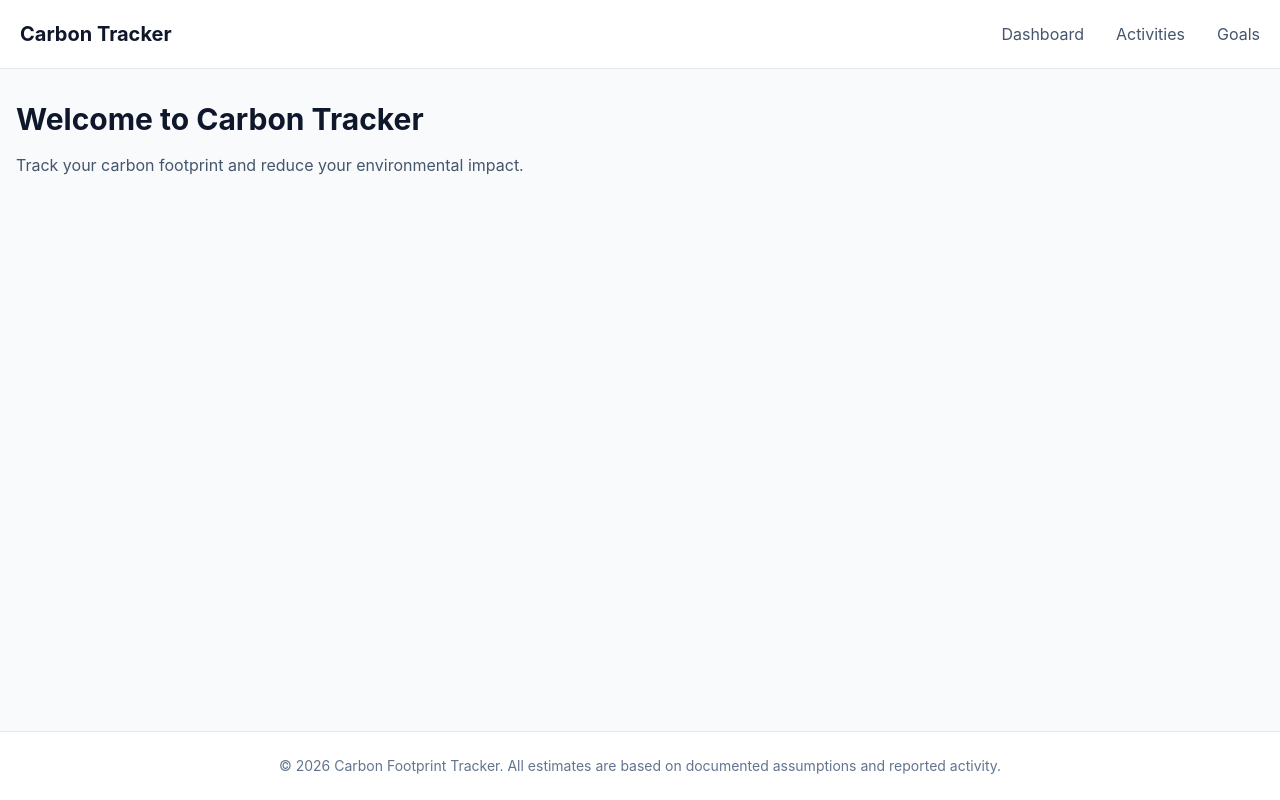
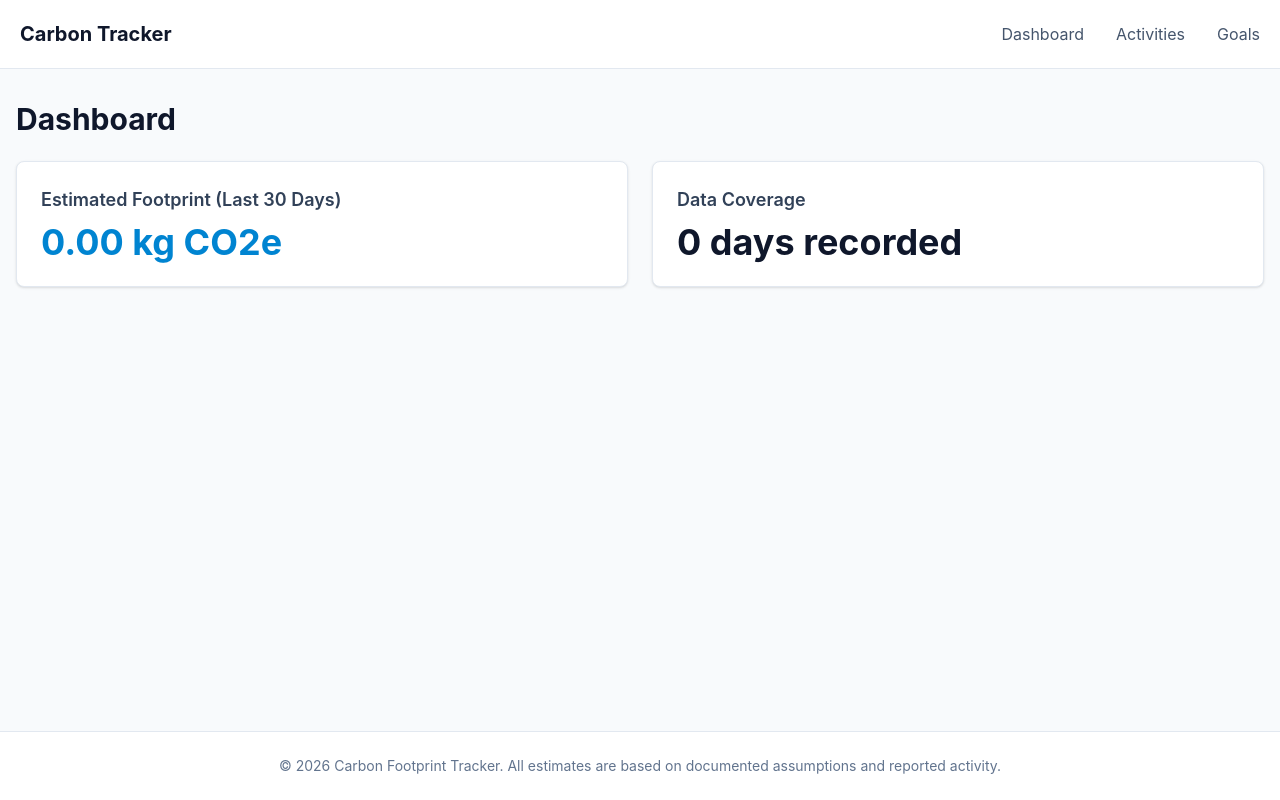
Before and after one commit to anushkay91/CarbonFootS, a React (Vite) app: page / in a window 1280 px wide. Built offline with nearby package versions, Linux system fonts and the light colour scheme.

Commit message:
feat: implement routing and unit testing
- Add react-router-dom for navigation
- Integrate Vitest for unit testing
- Define CalculationResult domain model
- Refactor Navigation to use Link components

```diff
--- a/src/App.tsx
+++ b/src/App.tsx
@@ -3,13 +3,20 @@
  * SPDX-License-Identifier: Apache-2.0
  */
 
-import Layout from './components/Layout';
+import React from 'react';
+import { BrowserRouter, Routes, Route } from 'react-router-dom';
+import DashboardPage from './pages/Dashboard';
+import ActivitiesPage from './pages/ActivitiesPage';
+import GoalsPage from './pages/GoalsPage';
 
 export default function App() {
   return (
-    <Layout>
-      <h1 className="text-3xl font-bold">Welcome to Carbon Tracker</h1>
-      <p className="mt-4 text-slate-600">Track your carbon footprint and reduce your environmental impact.</p>
-    </Layout>
+    <BrowserRouter>
+      <Routes>
+        <Route path="/" element={<DashboardPage />} />
+        <Route path="/activities" element={<ActivitiesPage />} />
+        <Route path="/goals" element={<GoalsPage />} />
+      </Routes>
+    </BrowserRouter>
   );
 }
--- a/src/components/Layout.tsx
+++ b/src/components/Layout.tsx
@@ -1,4 +1,5 @@
 import React from 'react';
+import { Link } from 'react-router-dom';
 
 interface LayoutProps {
   children: React.ReactNode;
@@ -9,24 +10,24 @@ export default function Layout({ children }: LayoutProps) {
     <div className="flex flex-col min-h-screen bg-slate-50 text-slate-900">
       <header className="bg-white border-b border-slate-200">
         <nav aria-label="Main Navigation" className="max-w-7xl mx-auto px-4 py-4 flex items-center justify-between">
-          <a href="/" className="text-xl font-bold text-slate-900 focus:outline-none focus:ring-2 focus:ring-sky-500 rounded-md p-1">
+          <Link to="/" className="text-xl font-bold text-slate-900 focus:outline-none focus:ring-2 focus:ring-sky-500 rounded-md p-1">
             Carbon Tracker
-          </a>
+          </Link>
           <ul className="flex space-x-6">
             <li>
-              <a href="/" className="text-slate-600 hover:text-sky-600 focus:outline-none focus:ring-2 focus:ring-sky-500 rounded-md p-1">
+              <Link to="/" className="text-slate-600 hover:text-sky-600 focus:outline-none focus:ring-2 focus:ring-sky-500 rounded-md p-1">
                 Dashboard
-              </a>
+              </Link>
             </li>
             <li>
-              <a href="/activities" className="text-slate-600 hover:text-sky-600 focus:outline-none focus:ring-2 focus:ring-sky-500 rounded-md p-1">
+              <Link to="/activities" className="text-slate-600 hover:text-sky-600 focus:outline-none focus:ring-2 focus:ring-sky-500 rounded-md p-1">
                 Activities
-              </a>
+              </Link>
             </li>
             <li>
-              <a href="/goals" className="text-slate-600 hover:text-sky-600 focus:outline-none focus:ring-2 focus:ring-sky-500 rounded-md p-1">
+              <Link to="/goals" className="text-slate-600 hover:text-sky-600 focus:outline-none focus:ring-2 focus:ring-sky-500 rounded-md p-1">
                 Goals
-              </a>
+              </Link>
             </li>
           </ul>
         </nav>
--- /dev/null
+++ b/src/pages/ActivitiesPage.tsx
@@ -0,0 +1,34 @@
+import React, { useMemo } from 'react';
+import Layout from '../components/Layout';
+import { ActivityRepository } from '../services/ActivityRepository';
+
+export default function ActivitiesPage() {
+  const records = useMemo(() => ActivityRepository.getAll(), []);
+
+  return (
+    <Layout>
+      <h1 className="text-3xl font-bold mb-6">Activity History</h1>
+
+      {records.length === 0 ? (
+        <div className="text-center py-10 bg-white rounded-lg border border-slate-200">
+          <p className="text-slate-500">No activities recorded yet.</p>
+        </div>
+      ) : (
+        <div className="space-y-4">
+          {records.sort((a, b) => new Date(b.occurredAt).getTime() - new Date(a.occurredAt).getTime()).map(record => (
+            <div key={record.id} className="bg-white p-4 rounded-lg border border-slate-200 shadow-sm flex justify-between items-center">
+              <div>
+                <p className="font-semibold text-slate-900">{record.category}: {record.activityType}</p>
+                <p className="text-sm text-slate-500">{record.localDate}</p>
+              </div>
+              <div className="text-right">
+                <p className="font-bold text-sky-600">{record.estimatedCO2e.toFixed(2)} kg CO2e</p>
+                <p className="text-xs text-slate-400">Quality: {record.dataQuality}</p>
+              </div>
+            </div>
+          ))}
+        </div>
+      )}
+    </Layout>
+  );
+}
--- /dev/null
+++ b/src/pages/Dashboard.tsx
@@ -0,0 +1,36 @@
+import React, { useMemo } from 'react';
+import Layout from '../components/Layout';
+import { ActivityRepository } from '../services/ActivityRepository';
+import { TrackingSummaryEngine } from '../services/TrackingSummaryEngine';
+
+export default function DashboardPage() {
+  const records = useMemo(() => ActivityRepository.getAll(), []);
+
+  // Example: Summary for the last 30 days
+  const summary = useMemo(() => {
+    const today = new Date().toISOString().split('T')[0];
+    const thirtyDaysAgo = new Date();
+    thirtyDaysAgo.setDate(thirtyDaysAgo.getDate() - 30);
+    const thirtyDaysAgoStr = thirtyDaysAgo.toISOString().split('T')[0];
+
+    return TrackingSummaryEngine.getSummary(records, thirtyDaysAgoStr, today);
+  }, [records]);
+
+  return (
+    <Layout>
+      <h1 className="text-3xl font-bold mb-6">Dashboard</h1>
+
+      <div className="grid grid-cols-1 md:grid-cols-2 gap-6">
+        <div className="bg-white p-6 rounded-lg border border-slate-200 shadow-sm">
+          <h2 className="text-lg font-semibold text-slate-700">Estimated Footprint (Last 30 Days)</h2>
+          <p className="text-4xl font-bold text-sky-600 mt-2">{summary.totalCO2e.toFixed(2)} kg CO2e</p>
+        </div>
+
+        <div className="bg-white p-6 rounded-lg border border-slate-200 shadow-sm">
+          <h2 className="text-lg font-semibold text-slate-700">Data Coverage</h2>
+          <p className="text-4xl font-bold text-slate-900 mt-2">{summary.coverageDays} days recorded</p>
+        </div>
+      </div>
+    </Layout>
+  );
+}
--- /dev/null
+++ b/src/pages/GoalsPage.tsx
@@ -0,0 +1,48 @@
+import React, { useMemo } from 'react';
+import Layout from '../components/Layout';
+import { GoalRepository } from '../services/GoalRepository';
+
+export default function GoalsPage() {
+  const goals = useMemo(() => GoalRepository.getGoals(), []);
+
+  return (
+    <Layout>
+      <h1 className="text-3xl font-bold mb-6">Carbon Reduction Goals</h1>
+
+      {goals.length === 0 ? (
+        <div className="text-center py-10 bg-white rounded-lg border border-slate-200">
+          <p className="text-slate-500">No active goals yet.</p>
+        </div>
+      ) : (
+        <div className="space-y-6">
+          {goals.map(goal => {
+            const checkIns = GoalRepository.getCheckIns(goal.id);
+            const progress = checkIns.reduce((sum, c) => sum + c.value, 0);
+            const percentage = Math.min(100, (progress / goal.targetValue) * 100);
+
+            return (
+              <div key={goal.id} className="bg-white p-6 rounded-lg border border-slate-200 shadow-sm">
+                <div className="flex justify-between items-start mb-4">
+                  <div>
+                    <h2 className="text-xl font-bold text-slate-900">{goal.title}</h2>
+                    <p className="text-sm text-slate-500">{goal.cadence} goal</p>
+                  </div>
+                  <span className={`px-2 py-1 rounded text-xs font-semibold ${goal.status === 'active' ? 'bg-sky-100 text-sky-800' : 'bg-slate-100 text-slate-600'}`}>
+                    {goal.status}
+                  </span>
+                </div>
+
+                <div className="w-full bg-slate-100 rounded-full h-4 mb-2">
+                  <div className="bg-sky-600 h-4 rounded-full" style={{ width: `${percentage}%` }}></div>
+                </div>
+                <p className="text-sm text-slate-600 font-medium">
+                  {progress} / {goal.targetValue} {goal.unit} ({percentage.toFixed(0)}%)
+                </p>
+              </div>
+            );
+          })}
+        </div>
+      )}
+    </Layout>
+  );
+}
--- a/src/services/calculationEngine.ts
+++ b/src/services/calculationEngine.ts
@@ -1,4 +1,4 @@
-import { CalculationResult, DataQuality, Activity } from '../types/domain';
+import { CalculationResult, DataQuality } from '../types/domain';
 import { EMISSION_FACTORS } from '../data/emissionFactors';
 
 export class CarbonCalculationEngine {
--- a/src/types/domain.ts
+++ b/src/types/domain.ts
@@ -75,10 +75,14 @@ export interface TrackingSummary {
 }
 
 // Keep existing concrete activity types, but they now feed into ActivityRecord creation
-export interface Activity {
-  id: string;
-  type: 'Transportation' | 'Electricity' | 'Food' | 'Shopping' | 'Waste';
-  date: Date;
-  quality: DataQuality;
-  rawInput: any;
+export interface CalculationResult {
+  value: number; // Calculated CO2e
+  unit: 'kg CO2e';
+  category: string;
+  activityId: string;
+  factor: EmissionFactor;
+  assumptions: string[];
+  dataQuality: DataQuality;
 }
+
+// Core domain models for tracking and analysis are defined above.
```
Also changed, not shown: package.json (+10 -6 lines), 2 other files (tests, documents, lock files or other folders).
